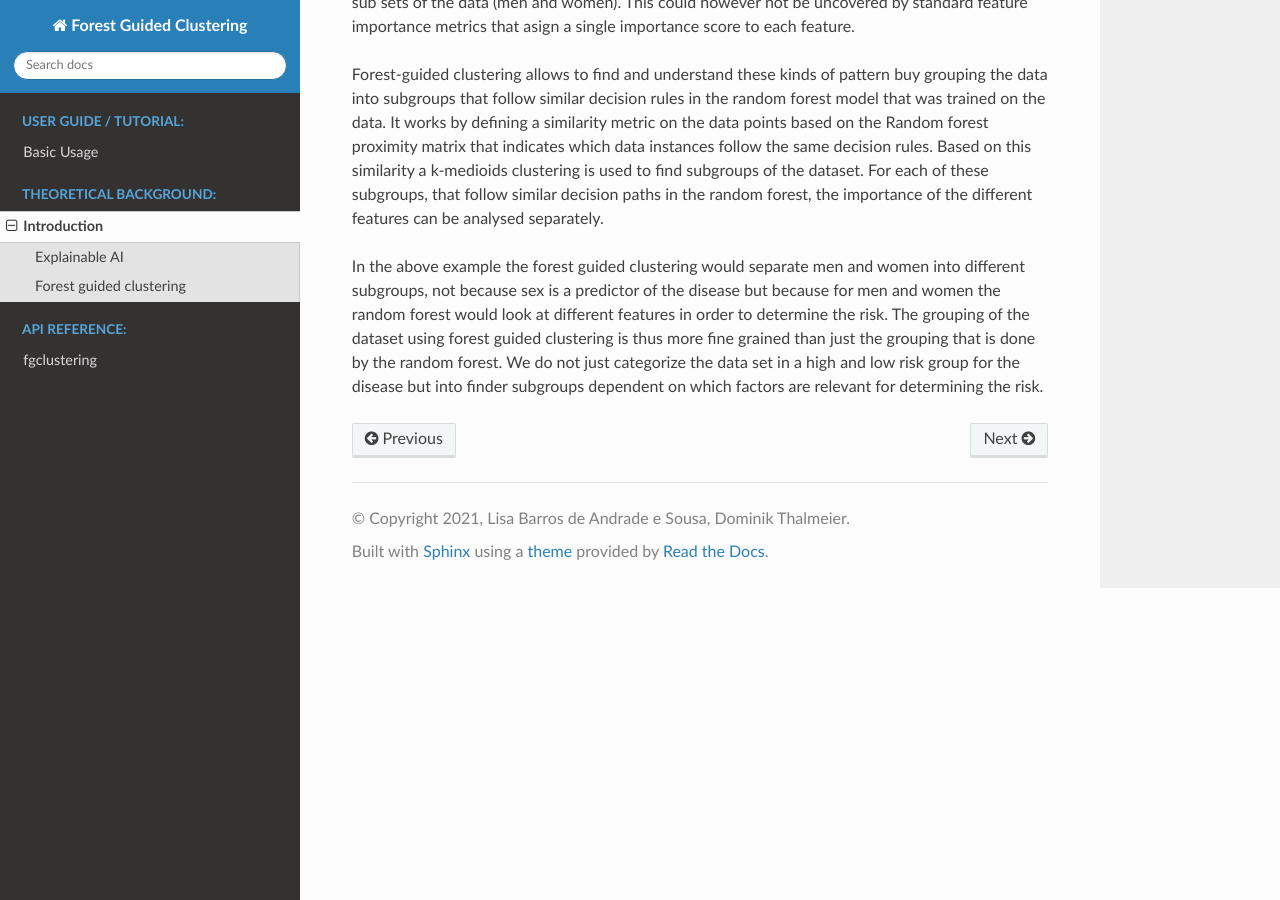
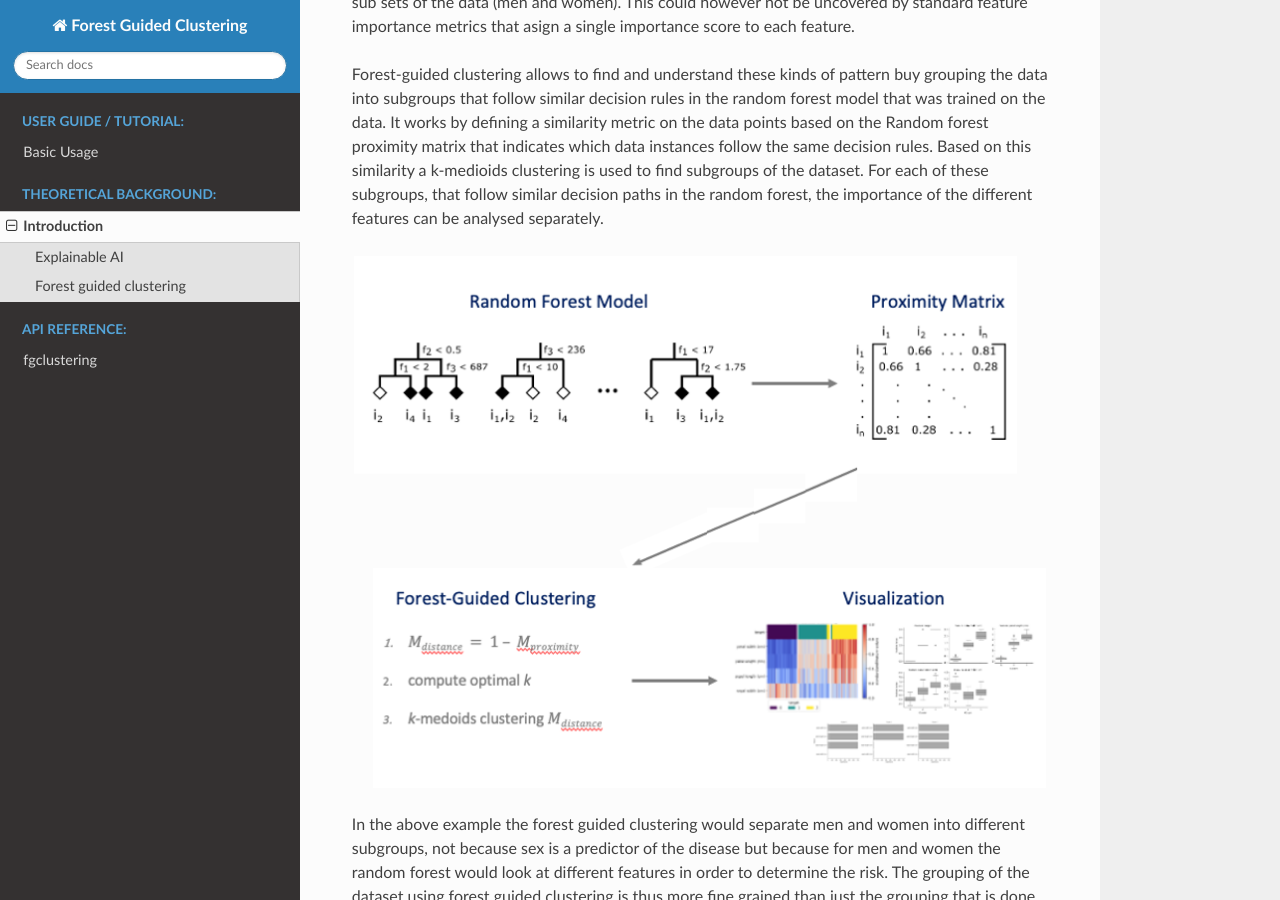
Before and after one commit to HelmholtzAI-Consultants-Munich/fg-clustering, a Sphinx documentation site: the page built from docs/source/introduction.rst, in a window 1280 px wide and 900 px high, scrolled down 857 px. Built offline with Sphinx 7.4.7 and the Read the Docs theme 2.0.0, drawn with Linux system fonts in a browser that asks for light colours; pages that are not in the unit, such as notebooks, are missing from menus.

Commit message:
Update introduction.rst

```diff
--- a/docs/source/introduction.rst
+++ b/docs/source/introduction.rst
@@ -32,5 +32,7 @@ In this imaginary dataset alcohol consumption for woman alcohol consume is a hig
 Forest-guided clustering allows to find and understand these kinds of pattern buy grouping the data into subgroups that follow similar decision rules in the random forest model that was trained on the data.
 It works by defining a similarity metric on the data points based on the Random forest proximity matrix that indicates which data instances follow the same decision rules. Based on this similarity a k-medioids clustering is used to find subgroups of the dataset. For each of these subgroups, that follow similar decision paths in the random forest, the importance of the different features can be analysed separately.
 
+.. image:: ../fgclustering.png
+
 In the above example the forest guided clustering would separate men and women into different subgroups, not because sex is a predictor of the disease but because for men and women the random forest would look at different features in order to determine the risk.
 The grouping of the dataset using forest guided clustering is thus more fine grained than just the grouping that is done by the random forest. We do not just categorize the data set in a high and low risk group for the disease but into finder subgroups dependent on which factors are relevant for determining the risk.
```
